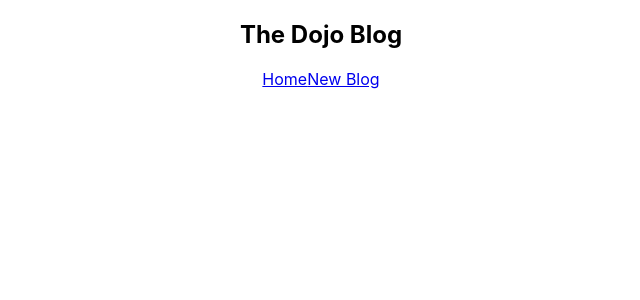
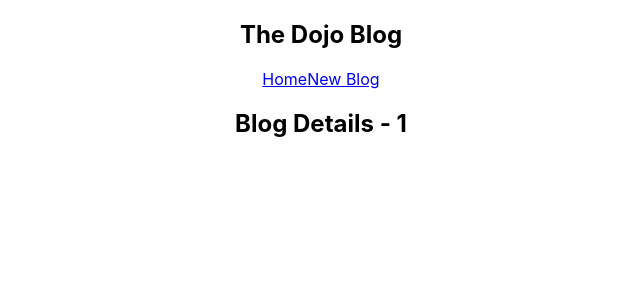
Before and after one commit to tsukune1106/ReactJS-Tutorial, a React (Create React App) app: page /blogs/1 in a window 1280 px wide. Shown: the top 300 px of the page, without its empty margins (319-959 px from the left). Built offline with nearby package versions, Linux system fonts and the light colour scheme.

Commit message:
Route Parameters

```diff
--- a/src/App.js
+++ b/src/App.js
@@ -1,8 +1,9 @@
 import './App.css';
+import { BrowserRouter as Router, Route, Switch } from 'react-router-dom';
 import Home from './components/Home/Home';
 import Navbar from './components/Navbar';
 import Create from './components/Create';
-import { BrowserRouter as Router, Route, Switch } from 'react-router-dom';
+import BlogDetails from './components/Blog/BlogDetails';
 
 function App() {
   // const title = 'Welcome to the new blog';
@@ -30,6 +31,12 @@
             <Route path="/create">
               <Create />
             </Route>
+
+            {/* Route Parameters */}
+            <Route path="/blogs/:id">
+              <BlogDetails />
+            </Route>
+
           </Switch>
           {/* <h1>{title}</h1>
           <p>Like {likes} times</p>
--- /dev/null
+++ b/src/components/Blog/BlogDetails.js
@@ -0,0 +1,14 @@
+import { useParams } from "react-router-dom";
+
+const BlogDetails = () => {
+    // to get route parameters
+    const { id } = useParams();
+
+    return (
+        <div className='blog-details'>
+            <h2>Blog Details - {id}</h2>
+        </div>
+    );
+}
+
+export default BlogDetails;
--- a/src/components/BlogList.js
+++ b/src/components/Blog/BlogList.js
@@ -1,3 +1,5 @@
+import { Link } from "react-router-dom";
+
 // const BlogList = (props) => {
 const BlogList = ({ blogs, title, handleDelete }) => { // this is a way of destructuring the object, so don't have to initialize again
     // const blogs = props.blogs,
@@ -8,10 +10,14 @@
             <h2>{title}</h2>
             {blogs.map(blog => (
                 // key is used to distinguish every item, and it must be unique
+                // key only make sense in the context of the surrounding array.
                 <div className="blog-preview" key={blog.id}>
-                    <h2>{blog.title}</h2>
-                    <p>Written by {blog.author}</p>
-                    <button onClick={() => handleDelete(blog.id)}>Delete blog</button>
+                    {/* Link tag with route parameters */}
+                    <Link to={`/blogs/${blog.id}`}>
+                        <h2>{blog.title}</h2>
+                        <p>Written by {blog.author}</p>
+                        <button onClick={() => handleDelete(blog.id)}>Delete blog</button>
+                    </Link>
                 </div>
             ))}
         </div>
--- a/src/components/Home/Home.js
+++ b/src/components/Home/Home.js
@@ -1,5 +1,5 @@
 import { useEffect, useState } from 'react';
-import BlogList from '../BlogList';
+import BlogList from '../Blog/BlogList';
 import useFetch from '../useFetch';
 import UseStateWithUseEffect from '../UseState-Async/UseState-With-UseEffect';
 import UseStateWithoutUseEffect from '../UseState-Async/UseState-Without-UseEffect';
```
Also changed, not shown: 1 other file (tests, documents, lock files or other folders).
